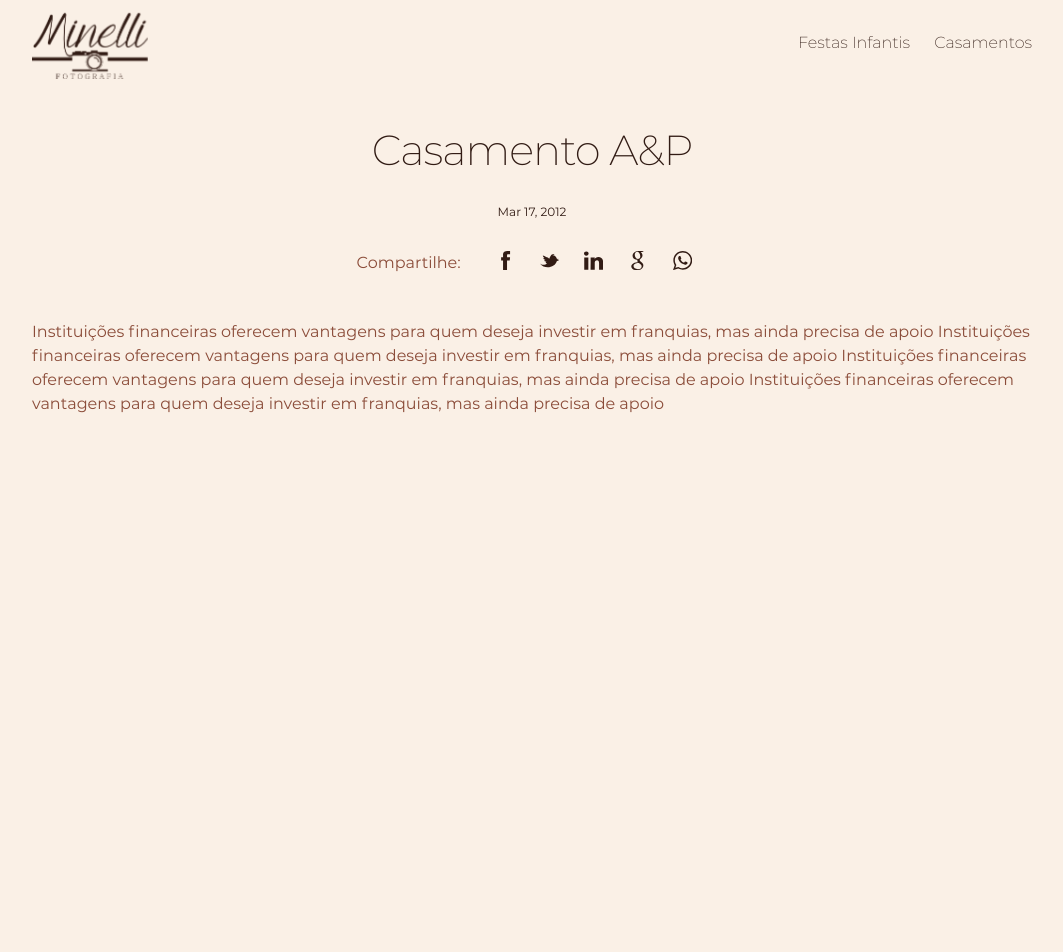
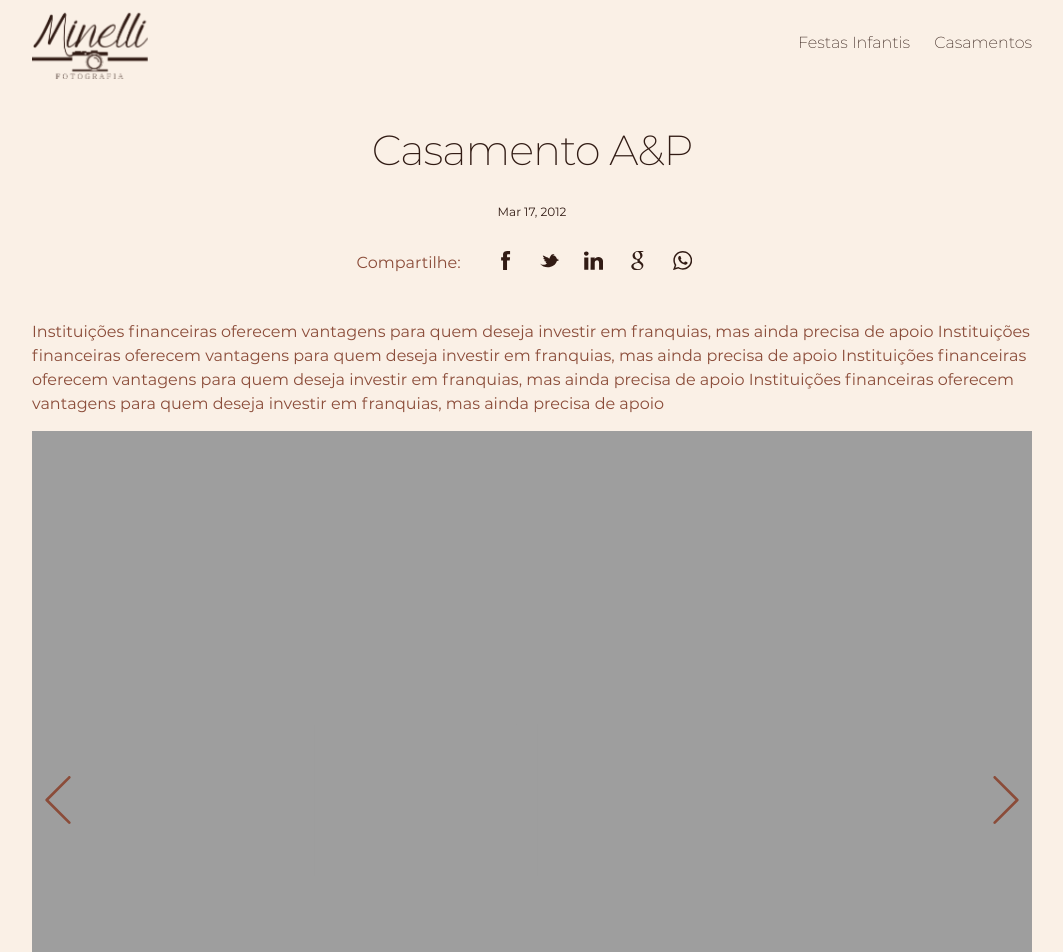
Before and after one commit to MinelliFotografias/minellifotografias.github.io, a Jekyll site: the page built from _posts/2012-03-17-Noticia-teste-1.md, in a window 1280 px wide. Shown: the top 952 px of the page, without its empty margins (108-1171 px from the left). Built offline with Jekyll 4.4.1, drawn with Linux system fonts in a browser that asks for light colours.

Commit message:
correção da url da página interna de fotos

```diff
--- a/_layouts/post.html
+++ b/_layouts/post.html
@@ -21,11 +21,11 @@ layout: default
     <section data-grid="row">
       <div data-cell>
         <div class="foto-principal">
-          <img id="{{page.principal-image}}" src="{{page.principal-image}}" class="portrait" alt="">
+          <img id="{{page.principal-img}}" src="{{page.principal-img}}" class="portrait" alt="">
         </div>
       </div>
-        {% for img in page.images %}
-          {% if img == page.principal-image %}
+        {% for img in page.imgs %}
+          {% if img == page.principal-img %}
           {% else %}
             <div data-cell="">
               <div class="foto-principal">
@@ -37,7 +37,7 @@ layout: default
     </section>
     <div class="slider-container">
         <div class="slider carousel" data-controls data-autoplay data-size="4">
-          {% for img in page.images %}
+          {% for img in page.imgs %}
             <section class="slide">
                 <a href="#{{img}}">
                     <div class="foto">
@@ -58,7 +58,7 @@ layout: default
           {% if post.categories.first == page.categories.first %}
             <section data-cell="1of3 shrink" data-area="projeto-destaque">
               <div class="foto">
-                  <img src="{{site.baseurl}}{{post.principal-image}}" class="portrait" alt="">
+                  <img src="{{post.principal-img}}" class="portrait" alt="">
               </div>
               <h4>{{post.title}}</h4>
               <p>{{post.categories.first}}</p>
```
